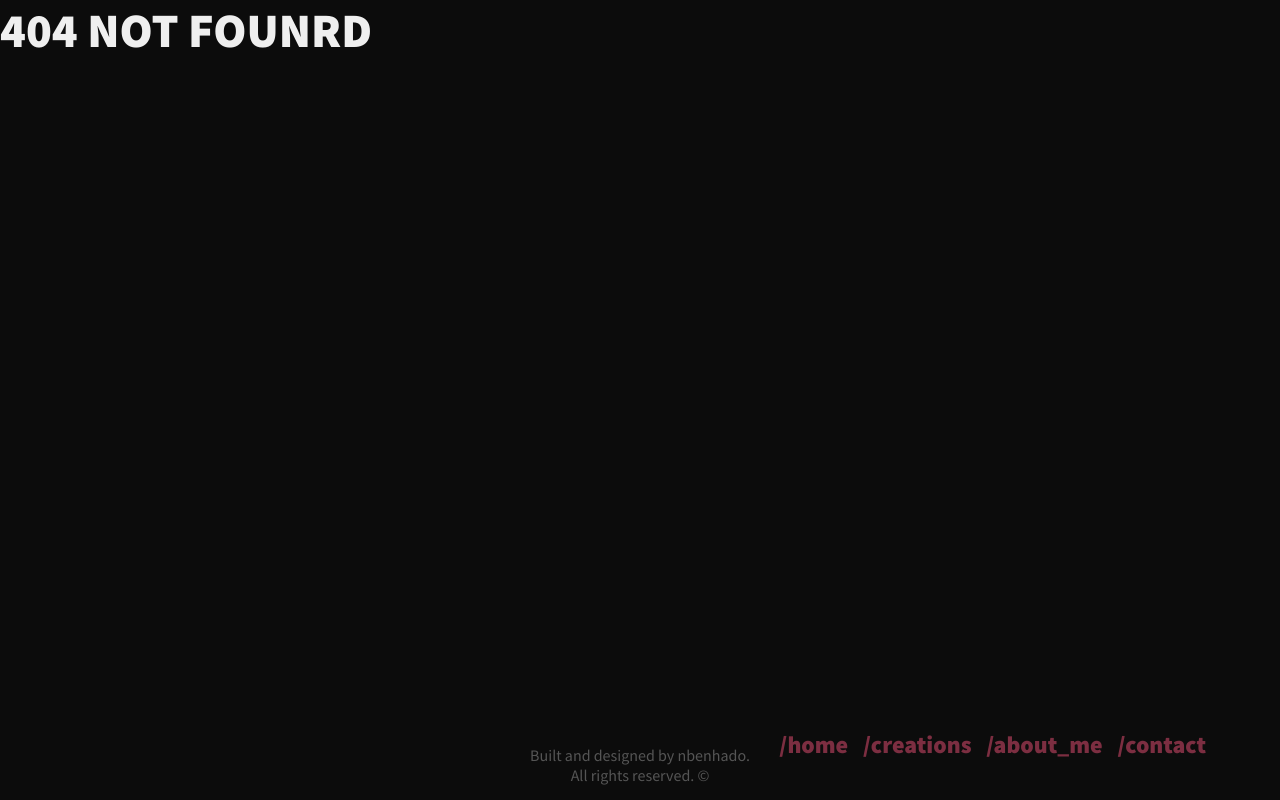
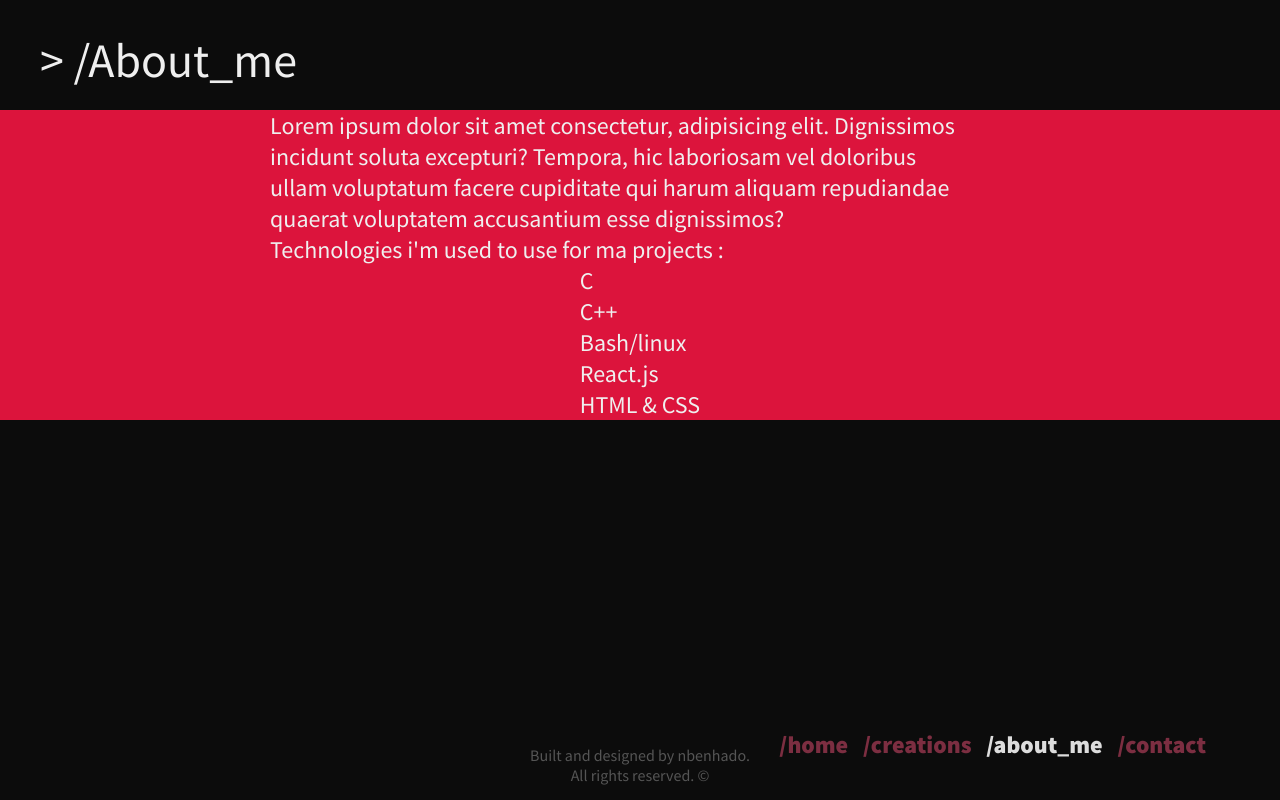
Before and after one commit to natevrl/my_website, a React (Create React App) app: page /About_me in a window 1280 px wide. Before the commit this address had no page. Built offline with nearby package versions, Linux system fonts and the light colour scheme.

Commit message:
creating grid for about page

```diff
--- a/src/App.js
+++ b/src/App.js
@@ -3,7 +3,7 @@ import React from 'react';
 import { Routes, Route } from 'react-router-dom';
 import Home from './pages/Home';
 import All from './pages/creations/All';
-import About from './pages/About';
+import About_me from './pages/About_me';
 import Contact from './pages/Contact';
 import Navbar from './components/Navbar';
 import Not_found from './pages/Not_found';
@@ -28,7 +28,7 @@ const App = () => {
 					<Route path="/creations/reactjs" element={<Reactjs/>}/>
 					<Route path="/creations/ctf" element={<Ctf/>}/>
 					<Route path="/creations/linux" element={<Linux/>}/>
-					<Route path="/about" element={<About/>} />
+					<Route path="/about_me" element={<About_me/>} />
 					<Route path="/contact" element={<Contact/>} />
 					<Route path="*" element={<Not_found/>} />
 				</Routes>
@@ -45,7 +45,7 @@ const App = () => {
 
 {/* <Routes>
 	<Route path="/" exact element={<Home/>} />
-	<Route path="/about" element={<About/>} />
+	<Route path="/About_me" element={<About_me/>} />
 	<Route path="/creations" element={<Creations/>} />
 	<Route path="/contact" element={<Contact/>} />
 	<Route path="/error" element={<Not_found/>} />
--- a/src/components/Navbar.js
+++ b/src/components/Navbar.js
@@ -21,7 +21,7 @@ const Navbar = () => {
 					{/* </i> */}
 				</NavLink>
 
-				<NavLink exact to="/about" activeclassname="navActive">
+				<NavLink exact to="/about_me" activeclassname="navActive">
 					{/* <i className='fas fa-mountain'> */}
 						<span>/about_me </span>
 					{/* </i> */}
--- a/src/pages/About.js
+++ /dev/null
@@ -1,18 +0,0 @@
-import React from 'react';
-import Navbar from '../components/Navbar';
-import Header from '../components/Header';
-
-const About = () => {
-	return (
-		<div className="main-contenairr">
-			<Header title={"> " + window.location.pathname} />
-			<div className='about-contenair'>
-					<div className='home-text'>
-						Lorem Ipsum is simply dummy text of the printing and typesetting industry. Lorem Ipsum has been the industry's standard dummy text ever since the 1500s, when an unknown printer took a galley of type and scrambled it to make a type specimen book. It has survived not only five centuries, but also the leap into electronic typesetting, remaining essentially unchanged. It was popularised in the 1960s with the release of Letraset sheets containing Lorem Ipsum passages, and more recently with desktop publishing software like Aldus PageMaker including versions of Lorem Ipsum.
-					</div>
-			</div>
-		</div>
-	);
-};
-
-export default About;
--- /dev/null
+++ b/src/pages/About_me.js
@@ -0,0 +1,35 @@
+import Header from '../components/Header';
+import React, { Component } from 'react';
+
+export default class About_me extends Component
+{
+  render() {
+
+	const skills_array =
+	[
+		"C",
+		"C++",
+		"Bash/linux",
+		"React.js",
+		"HTML & CSS"
+	];
+	const tech_items = skills_array.map(function(skill){return <li>{skill}</li>});
+	return (
+		<div className="main-contenair">
+			<Header title={"> " + window.location.pathname} />
+			<div className='about-content'>
+					<div className='about-text'>
+						<p>Lorem ipsum dolor sit amet consectetur, adipisicing elit. Dignissimos incidunt soluta excepturi? Tempora, hic laboriosam vel doloribus ullam voluptatum facere cupiditate qui harum aliquam repudiandae quaerat voluptatem accusantium esse dignissimos?</p>
+						<p>Technologies i'm used to use for ma projects :</p>
+					</div>
+					<ul>
+						{tech_items}
+					</ul>
+					<div className='about-skills'>
+
+					</div>
+			</div>
+		</div>
+	);
+  }
+}
--- a/src/pages/Home.js
+++ b/src/pages/Home.js
@@ -7,7 +7,7 @@ import Header from '../components/Header';
 
 const Home = () => {
 	return (
-		<div className="main-contenairr">
+		<div className="main-contenair">
 			<Header title={"> /home"} />
 			<div className='home'>
 				<div className='home-main'>
@@ -19,9 +19,9 @@ const Home = () => {
 						</span>
 					</Typist>
 					<div className='under-title'>Completed 30+ projects in less than 1 year</div>
-					<div className='home-text'>
+					<p>
 						Lorem Ipsum is simply dummy text of the printing and typesetting industry. When an unknown printer took a galley of type and orem Ipsum passages, and more recently with desktop publishing software.
-					</div>
+					</p>
 
 					<NavLink exact to="/creations/" activeclassname="active"><span className='home-button'>Check out my work <FaArrowRight className='icon' /></span></NavLink>
 				</div>
--- a/src/styles/_settings.scss
+++ b/src/styles/_settings.scss
@@ -47,7 +47,7 @@ body {
 // //     padding-right: 25%;
 }
 
-.home, .about, .creations, .contact {
+.home, .About_me, .creations, .contact {
 
   @media screen and (max-width: 850px){
     display: block !important;
@@ -79,6 +79,11 @@ a:hover {
   color: $grey;
 }
 
+p {
+	padding-right: 40px;
+	max-width: 740px;
+}
+
 // a:visited {
 //   color:$color-3;
 // }
--- a/src/styles/pages/about.scss
+++ b/src/styles/pages/about.scss
@@ -1,4 +1,4 @@
-.about-contenair {
+.about-content {
 	margin: 70px;
     display: flex;
     flex-direction: column;
--- a/src/styles/pages/home.scss
+++ b/src/styles/pages/home.scss
@@ -56,10 +56,7 @@
 	}
 }
 
-.home-text {
-	padding-right: 40px;
-	max-width: 740px;
-}
+
 
 .Cursor {
 	// display: flex;
```
Also changed, not shown: 1 other file (tests, documents, lock files or other folders).
